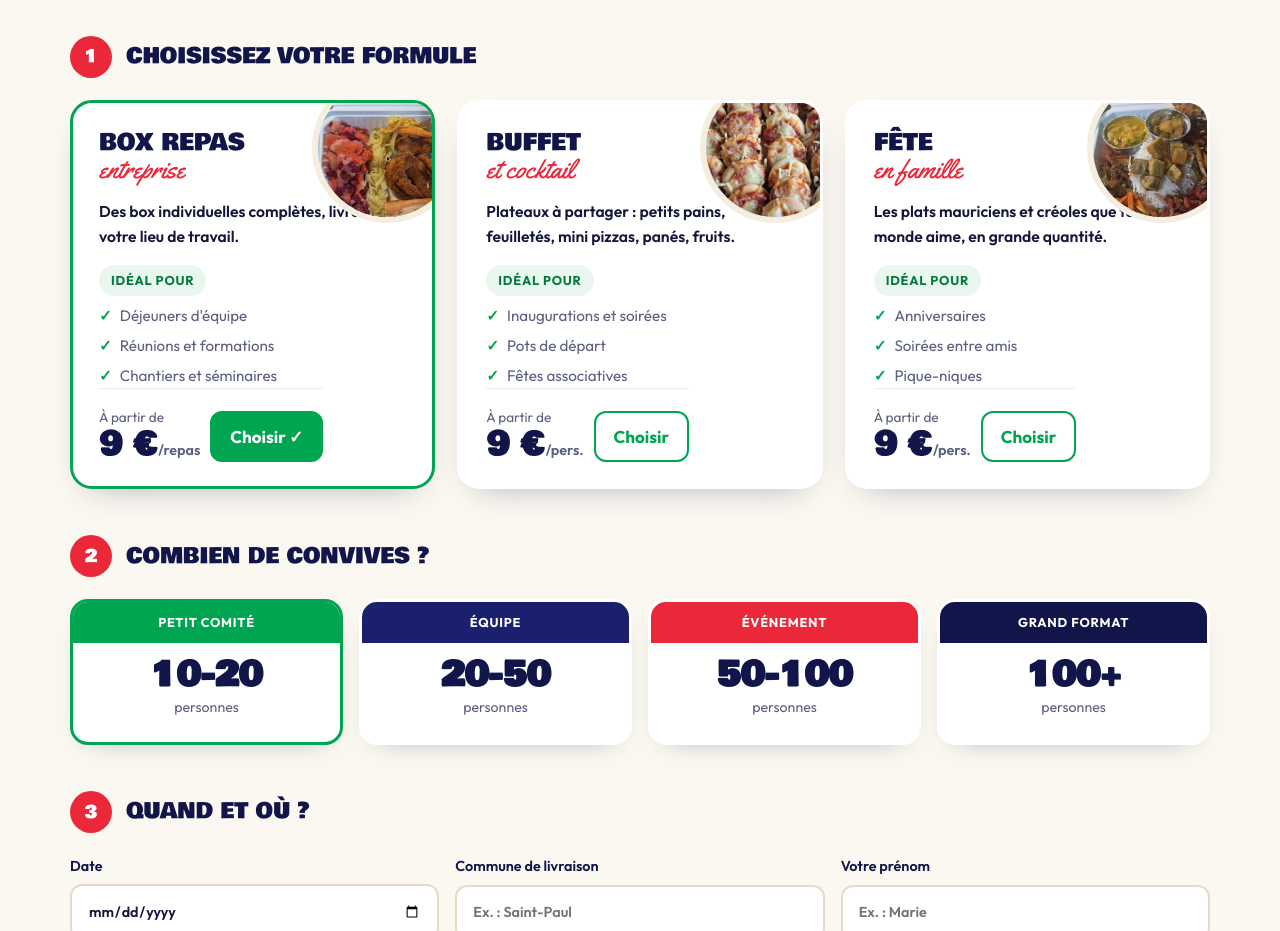
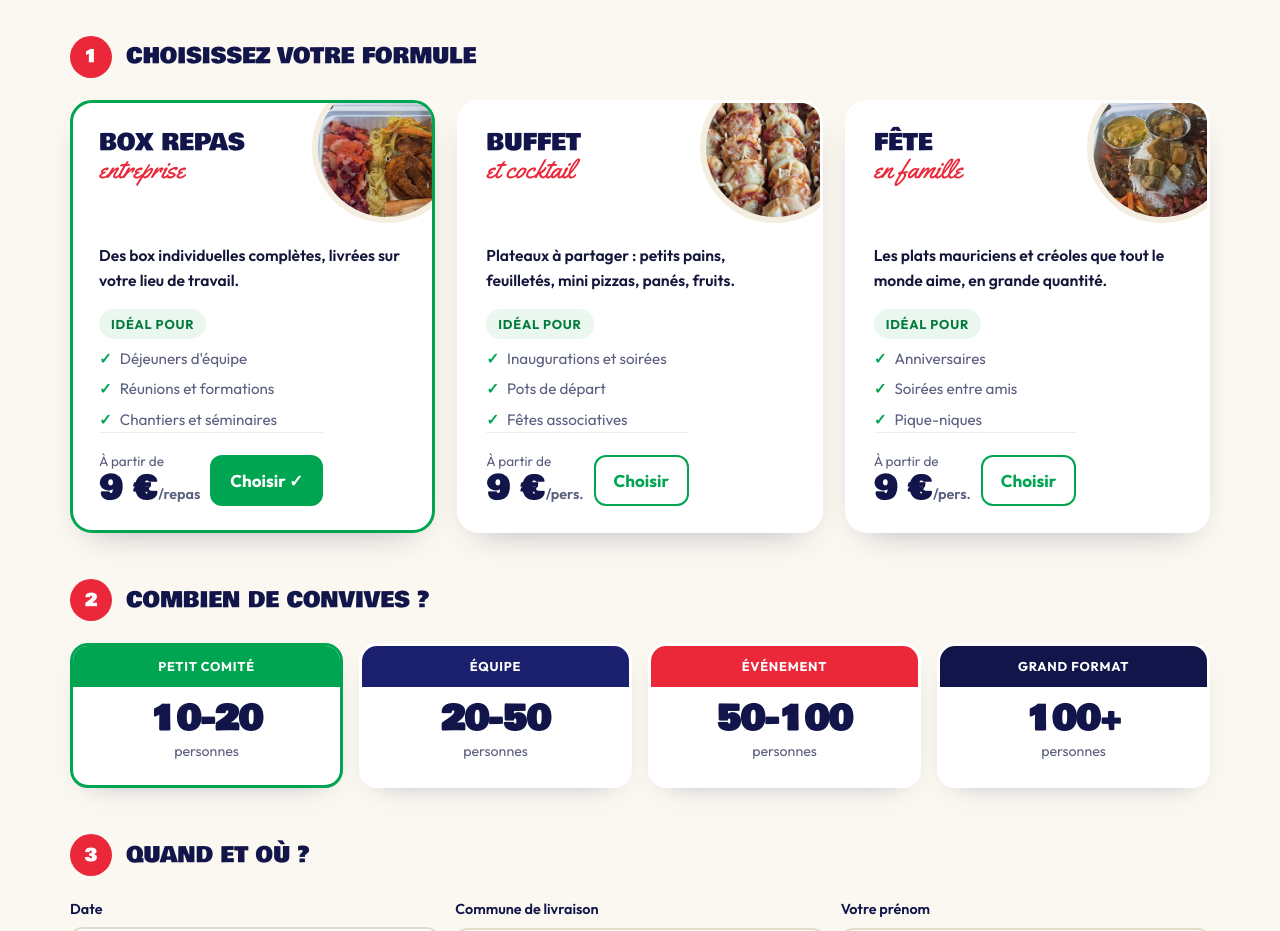
Before and after one commit to capdepontromain-stack/levinday, a plain HTML site: page index.html in a window 1280 px wide. Shown: the part 1760-2691 px from the top of the page. Drawn offline with Linux system fonts and the light colour scheme.

Commit message:
Mobile : titre entier ; formules lisibles
Co-Authored-By: Claude Opus 5.5 <noreply@anthropic.com>

```diff
--- a/index.html
+++ b/index.html
@@ -93,7 +93,7 @@ section{padding:96px 0}
 .f.on{border-color:var(--green)}
 .f .ph{position:absolute;right:-30px;top:-30px;width:150px;height:150px;border-radius:50%;overflow:hidden;border:6px solid var(--cream)}
 .f .ph img{width:100%;height:100%;object-fit:cover}
-.f h3{font-family:'Bowlby One';text-transform:uppercase;font-size:1.45rem;color:var(--navy);max-width:62%;line-height:1.05}
+.f h3{font-family:'Bowlby One';text-transform:uppercase;font-size:1.45rem;color:var(--navy);max-width:62%;line-height:1.05;min-height:96px}
 .f h3 .script{display:block;color:var(--red);font-size:1.15em;text-transform:none}
 .f .desc{font-weight:600;color:var(--ink);margin:16px 0 0;font-size:.98rem}
 .f .ideal{display:inline-block;margin:16px 0 8px;background:#e9f7ef;color:#047a3c;font-weight:700;font-size:.8rem;letter-spacing:.06em;text-transform:uppercase;padding:5px 12px;border-radius:99px}
@@ -203,7 +203,7 @@ section{padding:66px 0}.hero{min-height:560px}
 .callbar a{flex:1;text-align:center;padding:13px;border-radius:99px;font-weight:700;text-decoration:none}
 .callbar .a{background:var(--red);color:#fff}.callbar .b{background:var(--green);color:#fff}
 footer{padding-bottom:100px}}
-@media(max-width:560px){.nav .btn{display:none}.dishes{grid-template-columns:1fr 1fr;gap:12px}.dish h3{font-size:1.4rem}.dish p{display:none}
+@media(max-width:560px){.special h1{font-size:2.35rem}.nav .btn{display:none}.f h3{min-height:80px}.dishes{grid-template-columns:1fr 1fr;gap:12px}.dish h3{font-size:1.4rem}.dish p{display:none}
 .f h3{font-size:1.25rem}.f .ph{width:120px;height:120px}.recap .btns{width:100%}.recap .btn{flex:1}}
 @media(prefers-reduced-motion:reduce){.rv{opacity:1;transform:none}.dishwheel .ring{animation:none}}
 </style>
```
